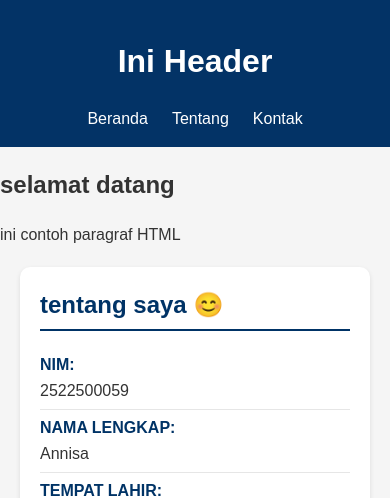
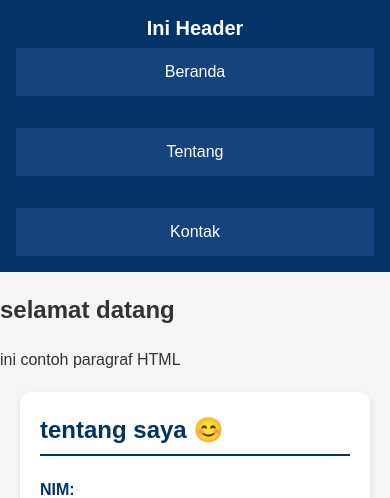
Before and after one commit to 2522500059-source/2522500059-PWD-GB1J-25260, a PHP site: page /pertemuan-04/index.html in a window 390 px wide. Shown: the top 498 px of the page. Run offline with PHP 8.4, Linux system fonts and the light colour scheme.

Commit message:
styling navigasi mode mobile

```diff
--- a/pertemuan-04/style.css
+++ b/pertemuan-04/style.css
@@ -55,7 +55,29 @@
         top: 0;
         z-index: 1000;
     }
+
+    header h1 {
+        margin: 0 0 8px;
+        font-size: 20px;
+        line-height: 1.2;
+    }
+
+    header ul {
+        flex-direction: column;
+        align-items:  stretch;
+        gap: 8px;
+        margin: 8px 0 0;
+    }
+
+    header li a {
+        display: block;
+        padding: 12px 14px;
+        border: 1px solid rgba(255, 255, 255, a.35);
+        background: rgba(255, 255, 255, .08);
+        backdrop-filter: saturate(120%);
+    }
 }
+
 
 
    #about {background-color: #ffffff;
```
Also changed, not shown: pertemuan-04/README.md.
